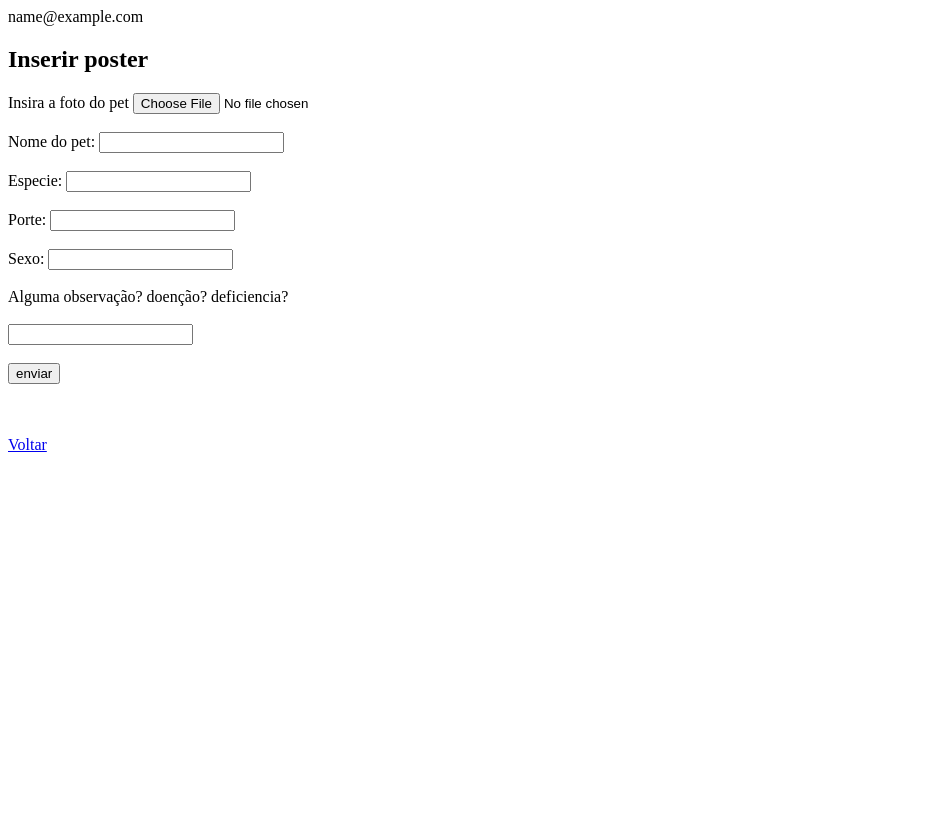
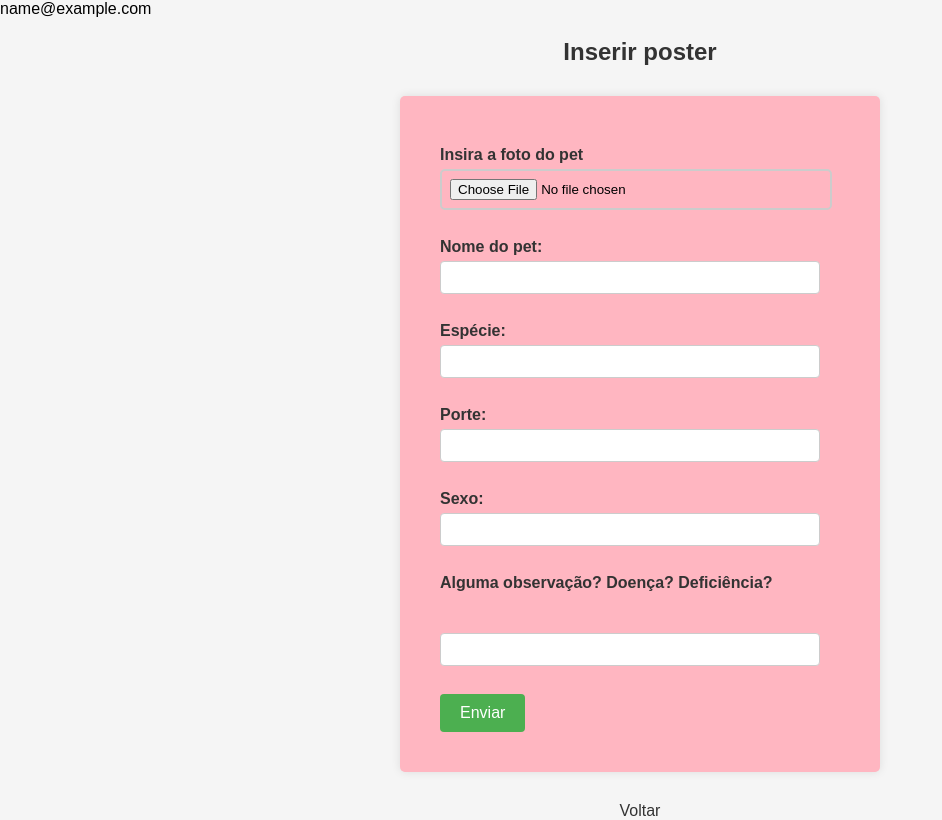
Before and after one commit to Nuklles/ProjetoCanil, a PHP site: page /inserir_poster_empresa.php in a window 1280 px wide. Shown: the whole page, without its empty margins (0-942 px from the left). Before the commit the page ends 452 px from the top, so only its background shows below. Run offline with PHP 8.4, Linux system fonts and the light colour scheme; the visitor is signed in with stand-in values (Sample User, id 1).

Commit message:
Update inserir_poster_empresa.php

```diff
--- a/Canil/inserir_poster_empresa.php
+++ b/Canil/inserir_poster_empresa.php
@@ -10,15 +10,10 @@ $query = mysqli_query($conexao, $select);
 $dado = mysqli_fetch_row($query);
 echo $dado[0];
 ?>
-
 <!DOCTYPE html>
 <html>
 <head>
   <title>Inserir poster</title>
-
-</head>
-<body>
-    <h2>Inserir poster</h2>
   <?php
     if ($_SERVER["REQUEST_METHOD"] == "POST") {
 
@@ -77,24 +72,96 @@ echo $dado[0];
 
 
         ?>
+  <style>
+    body {
+      background-color: #f5f5f5;
+      font-family: Arial, sans-serif;
+      margin: 0;
+      padding: 0;
+    }
+    h2 {
+      color: #333;
+      font-size: 24px;
+      text-align: center;
+    }
+    form {
+      max-width: 400px;
+      margin: 30px auto;
+      padding: 40px;
+      background-color: #FFB6C1;
+      border-radius: 5px;
+      box-shadow: 0 0 10px rgba(0, 0, 0, 0.1);
+    }
+    label {
+      display: block;
+      margin-top: 10px;
+      color: #333;
+      font-weight: bold;
+    }
+    input[type="text"],
+    input[type="file"] {
+      width: 98%;
+      padding: 8px;
+      border: 2px solid #ccc;
+      border-radius: 5px;
+      margin-top: 5px;
+    }
+    input[type="text"] {
+      width: 95%;
+      padding: 8px;
+      border: 1px solid #ccc;
+      border-radius: 4px;
+      margin-top: 5px;
+    }
+    input[type="submit"] {
+      background-color: #4caf50;
+      border: none;
+      color: white;
+      padding: 10px 20px;
+      text-align: center;
+      text-decoration: none;
+      display: inline-block;
+      font-size: 16px;
+      border-radius: 4px;
+      cursor: pointer;
+      margin-top: 10px;
+    }
+    input[type="submit"]:hover {
+      background-color: #45a049;
+    }
+    input[type="submit"][name="voltar"] {
+      background-color: #aaa;
+    }
+    input[type="submit"][name="voltar"]:hover {
+      background-color: #999;
+    }
+    a {
+      display: block;
+      text-align: center;
+      margin-top: 20px;
+      color: #333;
+      text-decoration: none;
+    }
+
+  </style>
+</head>
+<body>
+  <h2>Inserir poster</h2>
   <form method="POST" action="<?php echo $_SERVER['PHP_SELF']; ?>" enctype="multipart/form-data">
     <label>Insira a foto do pet</label>
     <input type="file" name="imagem"><br><br>
     <label>Nome do pet:</label>
     <input type="text" name="nomepet" required><br><br>
-            <label>Especie:</label>
+    <label>Espécie:</label>
     <input type="text" name="especie" required><br><br>
     <label>Porte:</label>
     <input type="text" name="porte" required><br><br>
     <label>Sexo:</label>
     <input type="text" name="sexo" required><br><br>
-            <label>Alguma observação? doenção? deficiencia?</label><br><br>
+    <label>Alguma observação? Doença? Deficiência?</label><br><br>
     <input type="text" name="obs" required><br><br>
-            <input type="submit" value="enviar">
-
+    <input type="submit" value="Enviar">
   </form>
-        </form>
-        <br><br>
   <a href="menu_empresa.php">Voltar</a>
 </body>
 </html>
```
Lines whose indentation alone changed are shown as unchanged.
